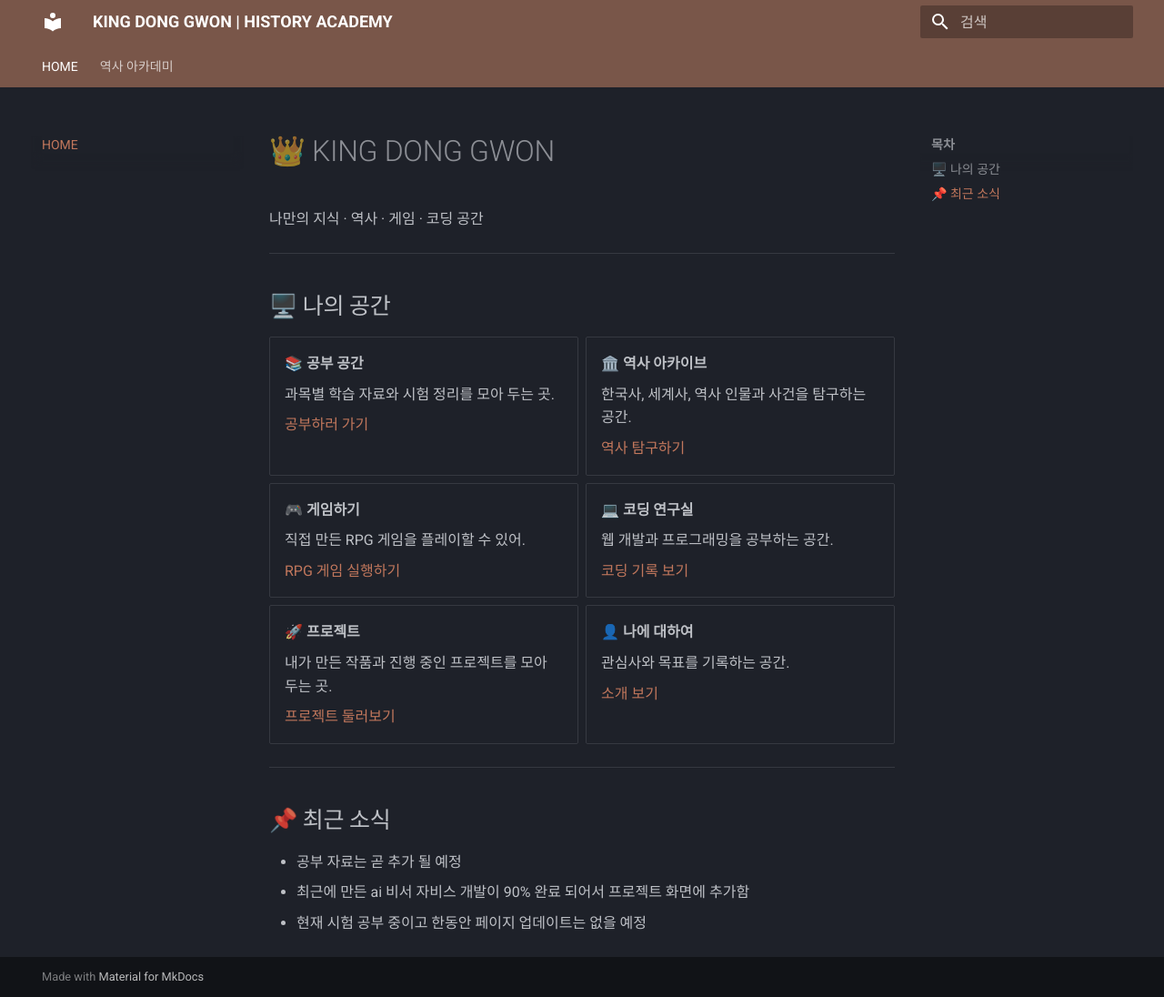
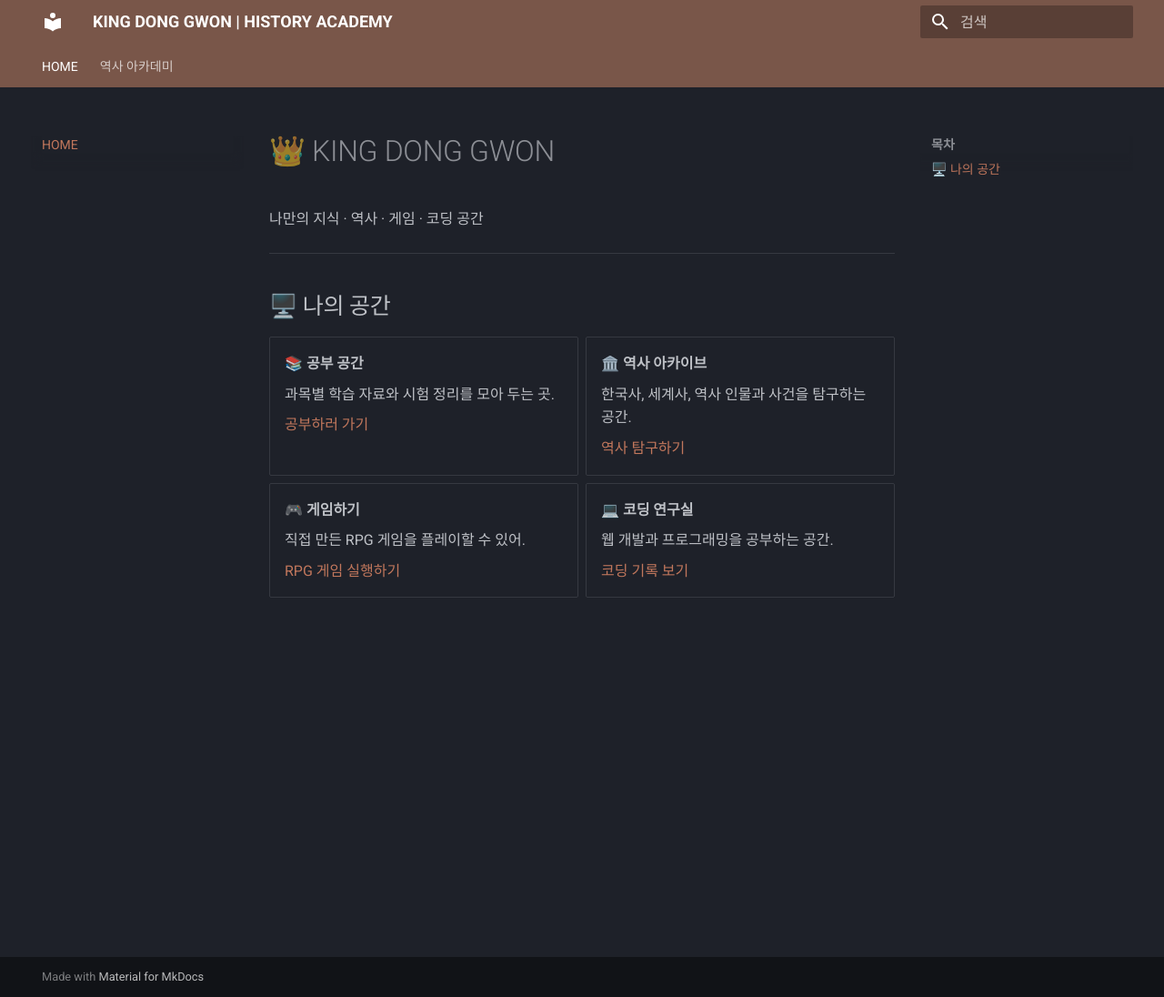
Before and after one commit to gimdunggwon-eng/gimdunggwon-eng.github.io, an MkDocs documentation site: the page built from docs/index.md, in a window 1280 px wide and 1096 px high. Shown: the whole window at 91% size. Built offline with MkDocs 1.6.1 and Material for MkDocs 9.7.7, drawn with Linux system fonts in a browser that asks for light colours.

Commit message:
Update index.md

```diff
--- a/docs/index.md
+++ b/docs/index.md
@@ -9,48 +9,28 @@
 
 <div class="grid cards" markdown>
 
--   **📚 공부 공간**
+- **📚 공부 공간**
 
     과목별 학습 자료와 시험 정리를 모아 두는 곳.
 
-    [공부하러 가기](study.md)
+    [공부하러 가기](study.html)
 
--   **🏛️ 역사 아카이브**
+- **🏛️ 역사 아카이브**
 
     한국사, 세계사, 역사 인물과 사건을 탐구하는 공간.
 
     [역사 탐구하기](history.md)
 
--   **🎮 게임하기**
+- **🎮 게임하기**
 
     직접 만든 RPG 게임을 플레이할 수 있어.
 
     [RPG 게임 실행하기](games/index.html)
 
--   **💻 코딩 연구실**
+- **💻 코딩 연구실**
 
     웹 개발과 프로그래밍을 공부하는 공간.
 
     [코딩 기록 보기](coding.md)
 
--   **🚀 프로젝트**
-
-    내가 만든 작품과 진행 중인 프로젝트를 모아 두는 곳.
-
-    [프로젝트 둘러보기](projects.md)
-
--   **👤 나에 대하여**
-
-    관심사와 목표를 기록하는 공간.
-
-    [소개 보기](about.md)
-
 </div>
-
----
-
-## 📌 최근 소식
-
-- 공부 자료는 곧 추가 될 예정
-- 최근에 만든 ai 비서 자비스 개발이 90% 완료 되어서 프로젝트 화면에 추가함
-- 현재 시험 공부 중이고 한동안 페이지 업데이트는 없을 예정
```
